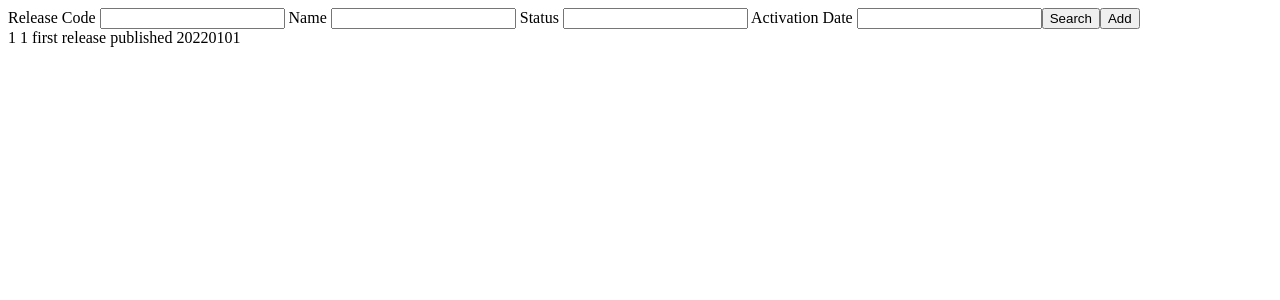
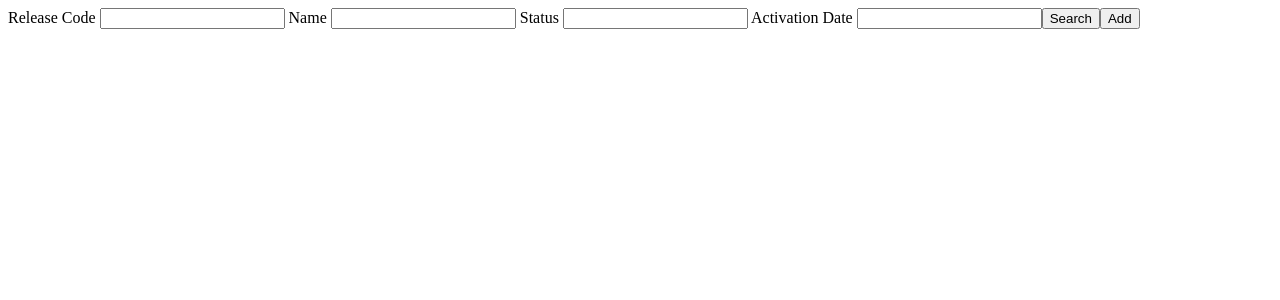
Before and after one commit to mihaistancu/xsd-studio, an Angular app: page /cdm-release-search in a window 1280 px wide. Shown: the top 300 px of the page. Built offline with nearby package versions, Linux system fonts and the light colour scheme.

Commit message:
Actually persist a new cdm release in memory

```diff
--- a/src/app/cdm-release-list/cdm-release-list.component.html
+++ b/src/app/cdm-release-list/cdm-release-list.component.html
@@ -1,4 +1,4 @@
-<div *ngFor="let release of releaseList">
+<div *ngFor="let release of releases">
     {{release.code}}
     {{release.name}}
     {{release.description}}
--- a/src/app/cdm-release-list/cdm-release-list.component.ts
+++ b/src/app/cdm-release-list/cdm-release-list.component.ts
@@ -1,4 +1,5 @@
-import { Component, OnInit } from '@angular/core';
+import { Component, Input, OnInit } from '@angular/core';
+import { CdmRelease } from '../shared/cdm-release.service';
 
 @Component({
   selector: 'app-cdm-release-list',
@@ -7,9 +8,8 @@ import { Component, OnInit } from '@angular/core';
 })
 export class CdmReleaseListComponent implements OnInit {
 
-  releaseList  = [
-    {code:'1', name:'1',description:'first release',status:'published',activationDate:'20220101'}
-  ];
+  @Input()
+  releases: CdmRelease[] = [];
 
   constructor() { }
 
--- a/src/app/cdm-release-search/cdm-release-search.component.html
+++ b/src/app/cdm-release-search/cdm-release-search.component.html
@@ -1,4 +1,4 @@
 <app-cdm-release-search-parameters #searchForm></app-cdm-release-search-parameters>
 <button (click)="onSearch(searchForm.parameters)">Search</button>
 <button routerLink="/new-cdm-release">Add</button>
-<app-cdm-release-list></app-cdm-release-list>
+<app-cdm-release-list [releases]="releases"></app-cdm-release-list>
--- a/src/app/cdm-release-search/cdm-release-search.component.ts
+++ b/src/app/cdm-release-search/cdm-release-search.component.ts
@@ -1,5 +1,5 @@
 import { Component, OnInit } from '@angular/core';
-import { CdmReleaseSearchRequest, CdmReleaseService } from '../shared/cdm-release.service';
+import { CdmRelease, CdmReleaseSearchRequest, CdmReleaseService } from '../shared/cdm-release.service';
 
 @Component({
   selector: 'app-cdm-release-search',
@@ -8,13 +8,16 @@ import { CdmReleaseSearchRequest, CdmReleaseService } from '../shared/cdm-releas
 })
 export class CdmReleaseSearchComponent implements OnInit {
 
+  releases: CdmRelease[] = []
+
   constructor(private service: CdmReleaseService) { }
 
   ngOnInit(): void {
   }
 
   onSearch(request: CdmReleaseSearchRequest) {
-    this.service.search(request);
+    this.service.search(request).subscribe(result =>
+      this.releases = result);
   }
 
 }
--- a/src/app/shared/cdm-release.service.ts
+++ b/src/app/shared/cdm-release.service.ts
@@ -1,18 +1,29 @@
 import { Injectable } from '@angular/core';
+import { Observable, of } from 'rxjs';
 
 @Injectable({
   providedIn: 'root'
 })
 export class CdmReleaseService {
 
+  private RELEASES: CdmRelease[] = [];
+
   constructor() { }
 
-  search(request: CdmReleaseSearchRequest) {
-    console.log(request);
+  search(request: CdmReleaseSearchRequest): Observable<CdmRelease[]> {
+    return of(this.RELEASES);
   }
 
   add(request: AddCdmReleaseRequest) {
-    console.log(request);
+    this.RELEASES.push({
+      code: request.code,
+      name: request.name,
+      activationDate: request.activationDate,
+      description: request.description,
+      sectors: request.sectors,
+      status: 'Draft'
+    });
+    return of();
   }
 }
 
@@ -30,3 +41,12 @@ export interface CdmReleaseSearchRequest {
   status: string,
   activationDate: string
 }
+
+export interface CdmRelease {
+  code: string,
+  name: string,
+  status: string,
+  sectors: string,
+  description: string,
+  activationDate: string
+}
```
